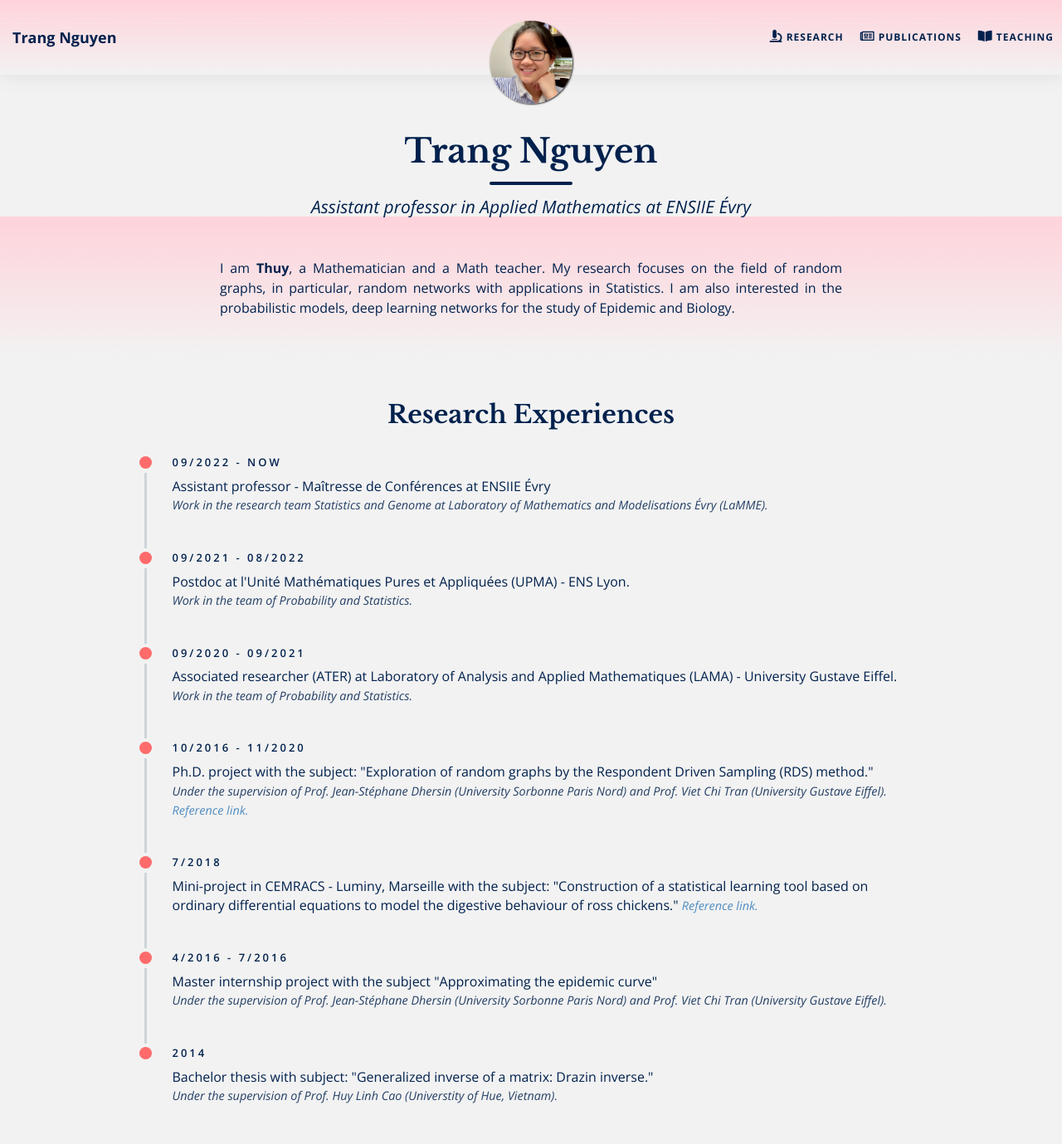
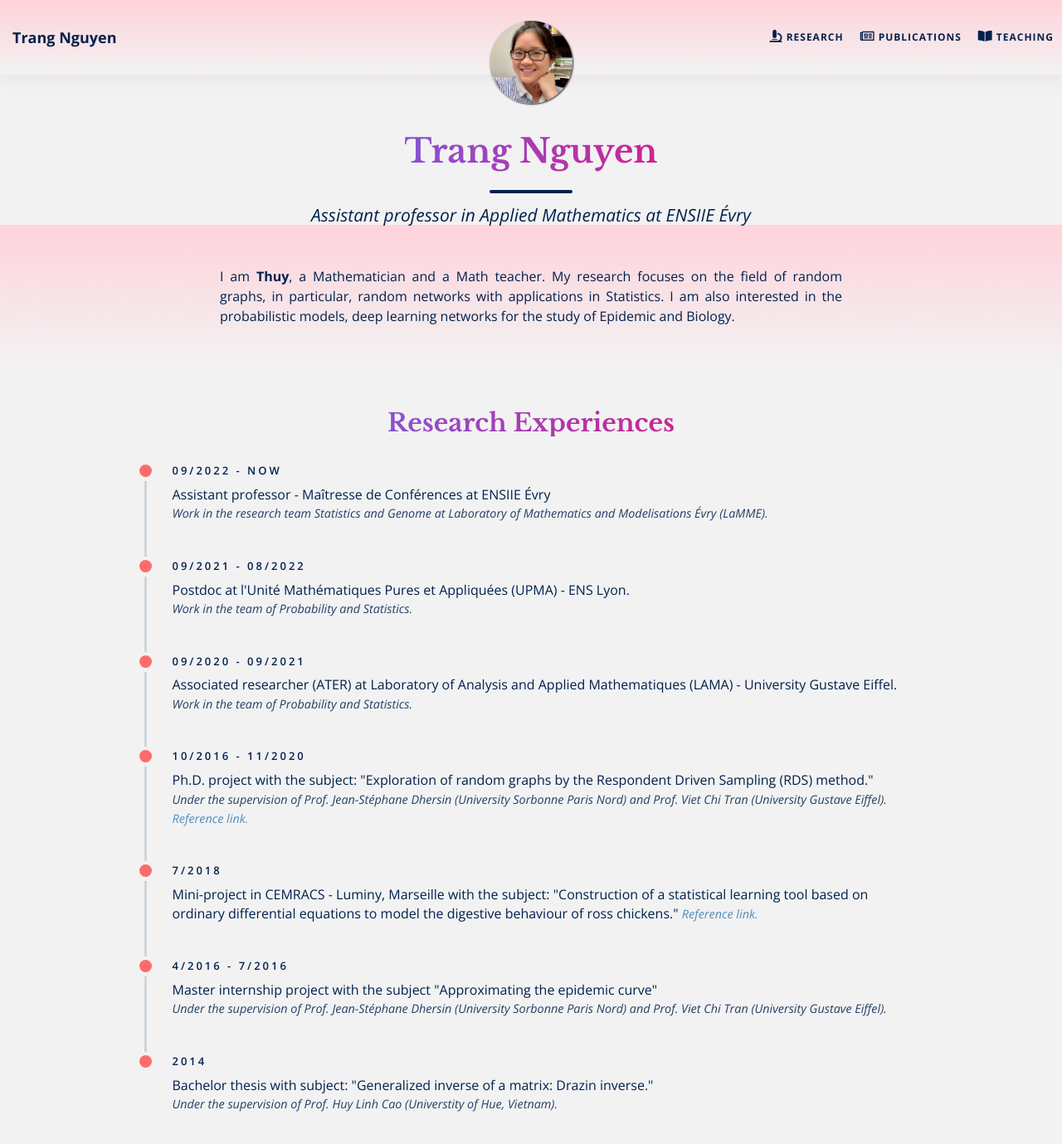
Before and after one commit to daitrangng/daitrangng.github.io, a Jekyll site: the page built from index.md, in a window 1280 px wide and 1400 px high. Shown: the top 1379 px of the window at 83% size. Built offline with Jekyll 4.4.1, drawn with Linux system fonts in a browser that asks for light colours.

Commit message:
gradient heading title

```diff
--- a/_includes/sections/sec-contact.html
+++ b/_includes/sections/sec-contact.html
@@ -1,4 +1,4 @@
-<h2>Say hello</h2>
+<h2 class="section-title">Say hello</h2>
 <div class="contact">
   <div>Office 119, ENSIIE Evry.</div>
   <div>5 1 Rue de la Résistance, 91000 Évry-Courcouronnes, France</div>
--- a/_includes/sections/sec-publications.html
+++ b/_includes/sections/sec-publications.html
@@ -1,4 +1,4 @@
-<h2{% if include.ref %} id="{{ include.ref }}" {% endif %}>{{ include.heading }}</h2>
+<h2{% if include.ref %} id="{{ include.ref }}" {% endif %} class="section-title">{{ include.heading }}</h2>
   {% if include.ref-title %}
   <h4><a class="txt-color" href="{{ include.ref }}">{{ include.ref-title }}</a></h4>
   {% endif %}
--- a/_includes/sections/sec-timeline.html
+++ b/_includes/sections/sec-timeline.html
@@ -1,4 +1,4 @@
-<h2{% if include.ref %} id="{{ include.ref }}"{% endif %}>{{ include.heading }}</h2>
+<h2{% if include.ref %} id="{{ include.ref }}"{% endif %} class="section-title">{{ include.heading }}</h2>
 {% if include.ref-title %}
 <h4><a class="txt-color" href="{{ include.ref }}">{{ include.ref-title }}</a></h4>
 {% endif %}
--- a/css/custom.scss
+++ b/css/custom.scss
@@ -26,6 +26,12 @@
 body {
   background-color: var(--main-bg-2);
   color: var(--main-color);
+}
+
+.section-title {
+  background: linear-gradient(to right, #5477ff 0%, #ff0065 100%);
+  -webkit-background-clip: text;
+  -webkit-text-fill-color: transparent
 }
 
 a:hover,
@@ -72,7 +78,15 @@ footer {
 
 .intro-header .page-heading {
   margin-top: 3rem;
+
+  h1 {
+    background: linear-gradient(to right, #5477ff 0%, #ff0065 100%);
+    -webkit-background-clip: text;
+    -webkit-text-fill-color: transparent;
+    padding-bottom: 10px;
+  }
 }
+
 
 // ------
 
--- a/css/main.css
+++ b/css/main.css
@@ -176,10 +176,10 @@ hr.small {
   text-shadow: none;
   background-color: #c8d2fa;
 }
-::selection {
+/* ::selection {
   text-shadow: none;
   background-color: #c8d2fa;
-}
+} */
 img::selection {
   color: #c8d2fa;
   background: transparent;
```
